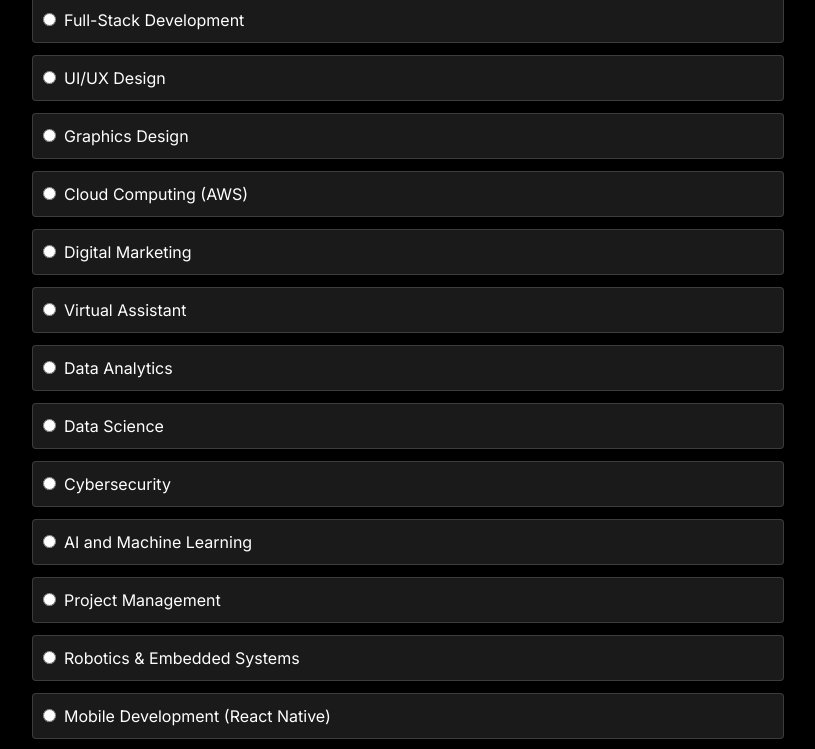
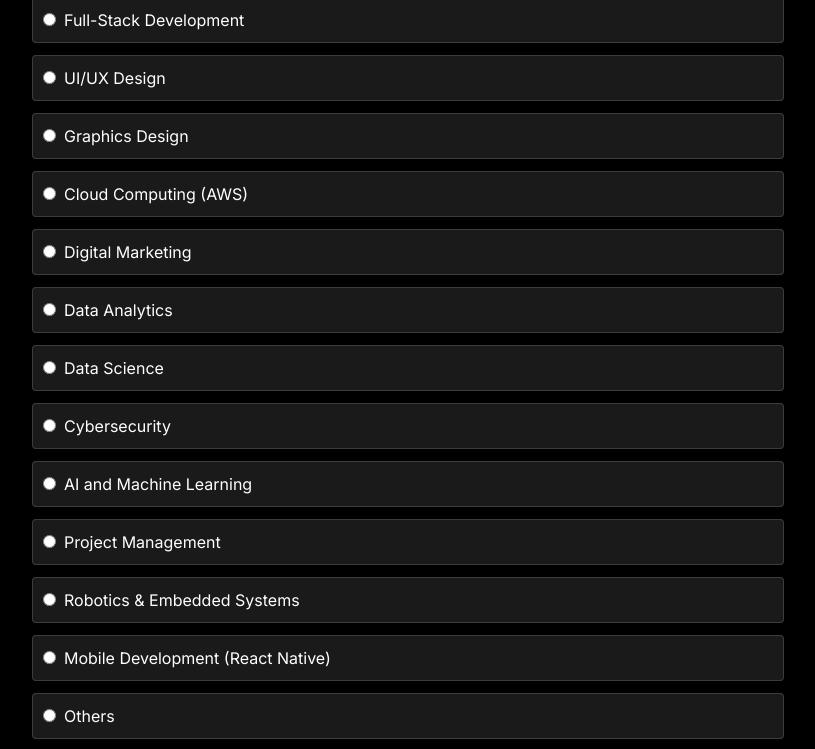
Before and after one commit to matincodes/skillsprint-comingsoon, a React (Vite) app: page / in a window 1280 px wide. Shown: the part 4039-4788 px from the top of the page, without its empty margins (224-1039 px from the left). Built offline with nearby package versions, Linux system fonts and the light colour scheme; a web font is replaced by a local one.

Commit message:
adding changes

```diff
--- a/src/components/RegistrationForm.jsx
+++ b/src/components/RegistrationForm.jsx
@@ -239,7 +239,6 @@
               'Graphics Design',
               'Cloud Computing (AWS)',
               'Digital Marketing',
-              'Virtual Assistant',
               'Data Analytics',
               'Data Science',
               'Cybersecurity',
```
